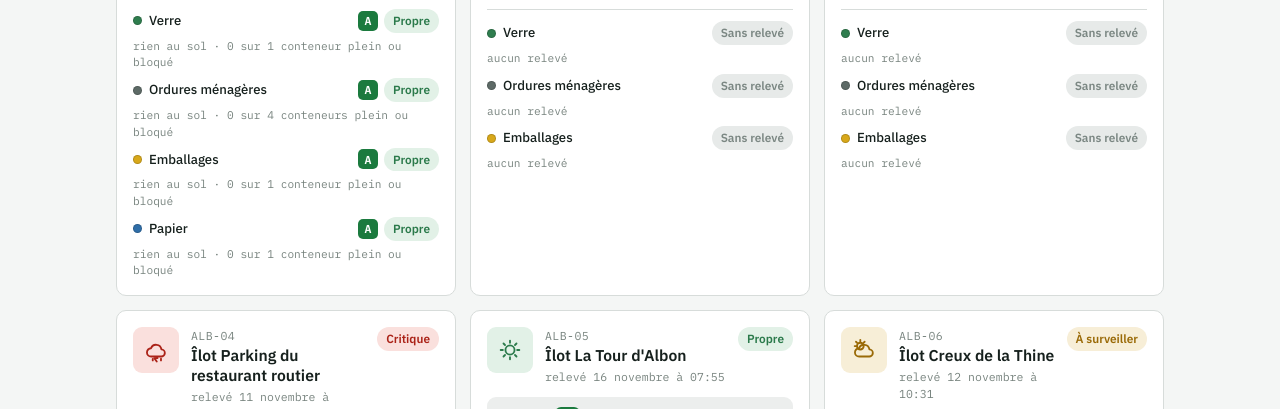
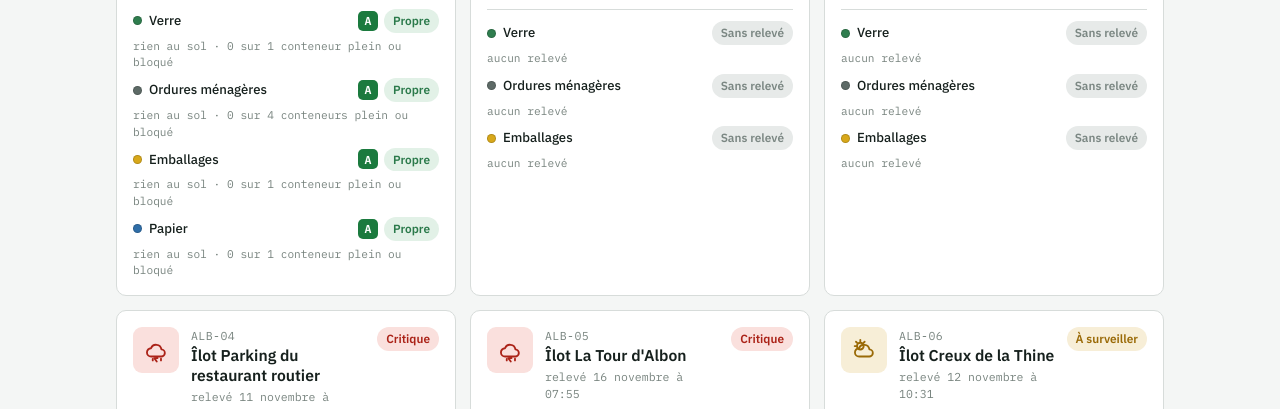
Before and after one commit to lauduc/pav-albon, a plain HTML site: page meteo/index.html in a window 1280 px wide. Shown: the part 541-950 px from the top of the page. Drawn offline with Linux system fonts and the light colour scheme.

Commit message:
La Tour : 4 conteneurs, colonne emballages pleine
Referentiel : ajout du flux papier pour ALB-05 (1 conteneur). Releve du 16/11 : colonne emballages marquee pleine (constat sur place). Correction de 4 identifiants de photos Drive errones. data.json et widget.png recalcules : ALB-05 en C, commune en C (4,3).

```diff
--- a/meteo/index.html
+++ b/meteo/index.html
@@ -243,6 +243,7 @@ const REF = [
  ["ALB-05","Îlot La Tour d'Albon",45.249859,4.865426,"verre",1],
  ["ALB-05","Îlot La Tour d'Albon",45.249859,4.865426,"ordures_menageres",1],
  ["ALB-05","Îlot La Tour d'Albon",45.249859,4.865426,"emballages",1],
+ ["ALB-05","Îlot La Tour d'Albon",45.249859,4.865426,"papier",1],
  ["ALB-06","Îlot Creux de la Thine",45.261132,4.825427,"verre",2],
  ["ALB-06","Îlot Creux de la Thine",45.261132,4.825427,"ordures_menageres",0],
  ["ALB-06","Îlot Creux de la Thine",45.261132,4.825427,"emballages",0]
@@ -266,19 +267,19 @@ const OBS = [
  ["2bec1d0a","2026-11-12T10:31:08.000Z","ALB-06","verre","1y7LfBRJwciSBinsBLgmctQsHc_i8MBOR",0,2,0,0,0,0,0,"",0.70,"Deux grandes colonnes aériennes (une verte avec pictogramme verre, une bleu-vert partiellement masquée) à droite, rien posé dessus ni à leur pied."],
  ["37c4279a","2026-11-11T10:07:45.000Z","ALB-05","ordures_menageres","168IfVhZIzU2kojQorI8d-bW38UuZDa-s",0,4,0,0,0,0,0,"",0.75,"Quatre cuves semi-enterrées à habillage de gravillons et couvercle gris avec trappe, sans aucun déchet posé dessus ni au sol."],
  ["37c4279a","2026-11-11T10:07:45.000Z","ALB-05","emballages","168IfVhZIzU2kojQorI8d-bW38UuZDa-s",0,1,0,0,0,0,0,"",0.80,"Une grande colonne grise aérienne avec deux ouvertures à liseré jaune, visible avec ses ouvertures, sans déchet dessus ni au pied."],
- ["5e0d5759","2026-11-11T08:19:59.000Z","ALB-04","ordures_menageres","18LKlStVsQib0xLTcTpVVl5od1Pb6WHjO",0,3,0,0,0,1,5,"inadequation",0.70,"Trois conteneurs d'ordures ménagères, rien posé dessus ; cinq sacs déposés au sol à leur pied."],
- ["5e0d5759","2026-11-11T08:19:59.000Z","ALB-04","verre","18LKlStVsQib0xLTcTpVVl5od1Pb6WHjO",0,1,0,0,0,0,0,"",0.70,"Une colonne à verre visible dans le cadre, rien posé dessus ni au sol."],
- ["5e0d5759","2026-11-11T08:19:59.000Z","ALB-04","emballages","18LKlStVsQib0xLTcTpVVl5od1Pb6WHjO",0,0,0,0,0,0,0,"",0.50,"Aucune colonne à emballages identifiable dans le cadre."],
- ["5e0d5759","2026-11-11T08:19:59.000Z","ALB-04","papier","18LKlStVsQib0xLTcTpVVl5od1Pb6WHjO",0,0,0,0,0,0,0,"",0.50,"Aucune colonne à papier identifiable dans le cadre."],
+ ["5e0d5759","2026-11-11T08:19:59.000Z","ALB-04","ordures_menageres","18LKlStVsQib0xLTcTpVVI5od1Pb6WHjO",0,3,0,0,0,1,5,"inadequation",0.70,"Trois conteneurs d'ordures ménagères, rien posé dessus ; cinq sacs déposés au sol à leur pied."],
+ ["5e0d5759","2026-11-11T08:19:59.000Z","ALB-04","verre","18LKlStVsQib0xLTcTpVVI5od1Pb6WHjO",0,1,0,0,0,0,0,"",0.70,"Une colonne à verre visible dans le cadre, rien posé dessus ni au sol."],
+ ["5e0d5759","2026-11-11T08:19:59.000Z","ALB-04","emballages","18LKlStVsQib0xLTcTpVVI5od1Pb6WHjO",0,0,0,0,0,0,0,"",0.50,"Aucune colonne à emballages identifiable dans le cadre."],
+ ["5e0d5759","2026-11-11T08:19:59.000Z","ALB-04","papier","18LKlStVsQib0xLTcTpVVI5od1Pb6WHjO",0,0,0,0,0,0,0,"",0.50,"Aucune colonne à papier identifiable dans le cadre."],
  ["6788e7d8","2026-11-16T07:51:32.493Z","ALB-01","verre","1ja2fsm8yy3i_o-R4WQ5SnzEcQEg-Or2n",0,1,0,0,0,0,0,"",0.85,"Une colonne verte à verre au fond à droite, ouvertures rondes visibles, rien posé dessus ni à son pied."],
  ["6788e7d8","2026-11-16T07:51:32.493Z","ALB-01","emballages","1ja2fsm8yy3i_o-R4WQ5SnzEcQEg-Or2n",0,1,0,0,0,0,0,"",0.88,"Une colonne à ouvertures jaunes au centre, ouvertures dégagées, rien au sol."],
  ["6788e7d8","2026-11-16T07:51:32.493Z","ALB-01","papier","1ja2fsm8yy3i_o-R4WQ5SnzEcQEg-Or2n",0,1,0,0,0,0,0,"",0.40,"Colonne bleue étiquetée « papier cartonnette » à gauche, rien au sol."],
- ["f3a2e4bf","2026-11-16T07:51:20.124Z","ALB-01","ordures_menageres","1OTOxhS4M5hXf4B1wQ4UTCnEQ6yhiIpE_",0,4,0,0,0,0,0,"",0.50,"Quatre colonnes semi-enterrées à dôme gris foncé, aucune saturation visible, rien au sol."],
- ["7ca26150","2026-11-16T07:55:21.208Z","ALB-05","emballages","1gkxSOC2U36S7EL6ilyK8ST_F3msNSGT7",0,1,0,0,0,0,0,"",0.75,"Une colonne emballages (plaquette jaune), rien posé dessus ni au sol."],
- ["ff8d11a2","2026-11-16T07:55:05.818Z","ALB-05","verre","1Xduic0y1xhvbanV8-VOB_EpF6oOLB6P0",0,1,0,0,0,0,0,"",0.85,"Colonne grise à opercule vert avec deux ouvertures rondes, rien au sol."],
- ["ff8d11a2","2026-11-16T07:55:05.818Z","ALB-05","ordures_menageres","1Xduic0y1xhvbanV8-VOB_EpF6oOLB6P0",0,1,0,0,0,0,0,"",0.65,"Petit conteneur gris semi-enterré à tambour métallique, rien au sol."],
- ["ff8d11a2","2026-11-16T07:55:05.818Z","ALB-05","emballages","1Xduic0y1xhvbanV8-VOB_EpF6oOLB6P0",0,1,0,0,0,0,0,"",0.80,"Colonne grise à opercule jaune et blanc avec consignes de tri, rien au sol."],
- ["ff8d11a2","2026-11-16T07:55:05.818Z","ALB-05","papier","1Xduic0y1xhvbanV8-VOB_EpF6oOLB6P0",0,1,0,0,0,0,0,"",0.40,"Colonne grise à opercule bleu ; le flux papier est absent du référentiel de ce point, lecture à confirmer."]
+ ["f3a2e4bf","2026-11-16T07:51:20.124Z","ALB-01","ordures_menageres","1OTOxhS4MShXf4B1wQ4UTCnEQ6yhiIpE_",0,4,0,0,0,0,0,"",0.50,"Quatre colonnes semi-enterrées à dôme gris foncé, aucune saturation visible, rien au sol."],
+ ["7ca26150","2026-11-16T07:55:21.208Z","ALB-05","emballages","1gkxS0C2U36S7EL6iIyK8ST_F3msNSGT7",0,1,0,0,1,0,0,"",0.75,"Une colonne emballages (plaquette jaune), rien posé dessus ni au sol. Colonne constatée pleine sur place le 16 novembre : correction manuelle, le classifieur ne lit pas le niveau de remplissage."],
+ ["ff8d11a2","2026-11-16T07:55:05.818Z","ALB-05","verre","1Xduic0y1xhvbanV8-VOB_EpF6o0LB6P0",0,1,0,0,0,0,0,"",0.85,"Colonne grise à opercule vert avec deux ouvertures rondes, rien au sol."],
+ ["ff8d11a2","2026-11-16T07:55:05.818Z","ALB-05","ordures_menageres","1Xduic0y1xhvbanV8-VOB_EpF6o0LB6P0",0,1,0,0,0,0,0,"",0.65,"Petit conteneur gris semi-enterré à tambour métallique, rien au sol."],
+ ["ff8d11a2","2026-11-16T07:55:05.818Z","ALB-05","emballages","1Xduic0y1xhvbanV8-VOB_EpF6o0LB6P0",0,1,0,0,0,0,0,"",0.80,"Colonne grise à opercule jaune et blanc avec consignes de tri, rien au sol."],
+ ["ff8d11a2","2026-11-16T07:55:05.818Z","ALB-05","papier","1Xduic0y1xhvbanV8-VOB_EpF6o0LB6P0",0,1,0,0,0,0,0,"",0.40,"Colonne grise à opercule bleu ; le flux papier est absent du référentiel de ce point, lecture à confirmer."]
 ].map(r=>({uuid:r[0],ts:r[1],site:r[2],flux:r[3],photo:r[4],inaccessible:!!r[5],vues:r[6],dessus:r[7],bloquees:r[8],pleines:r[9],depotSol:!!r[10],sacs:r[11],cause:r[12],confiance:r[13],texte:r[14],
   test:r[0].startsWith("test-")||r[0].startsWith("cors-")}));
 
```
Also changed, not shown: meteo/data.json (+7 -7 lines), meteo/widget.png.
